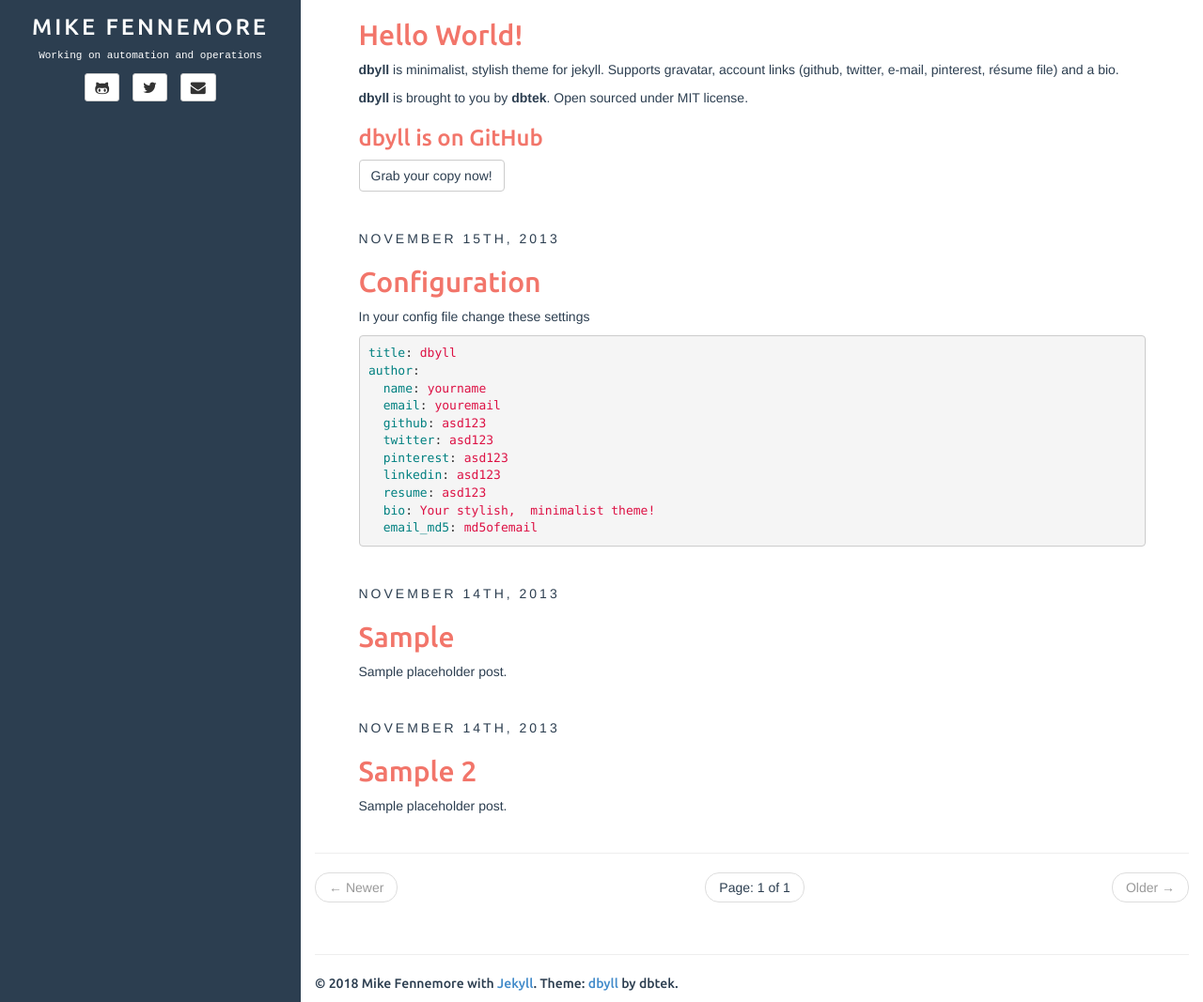
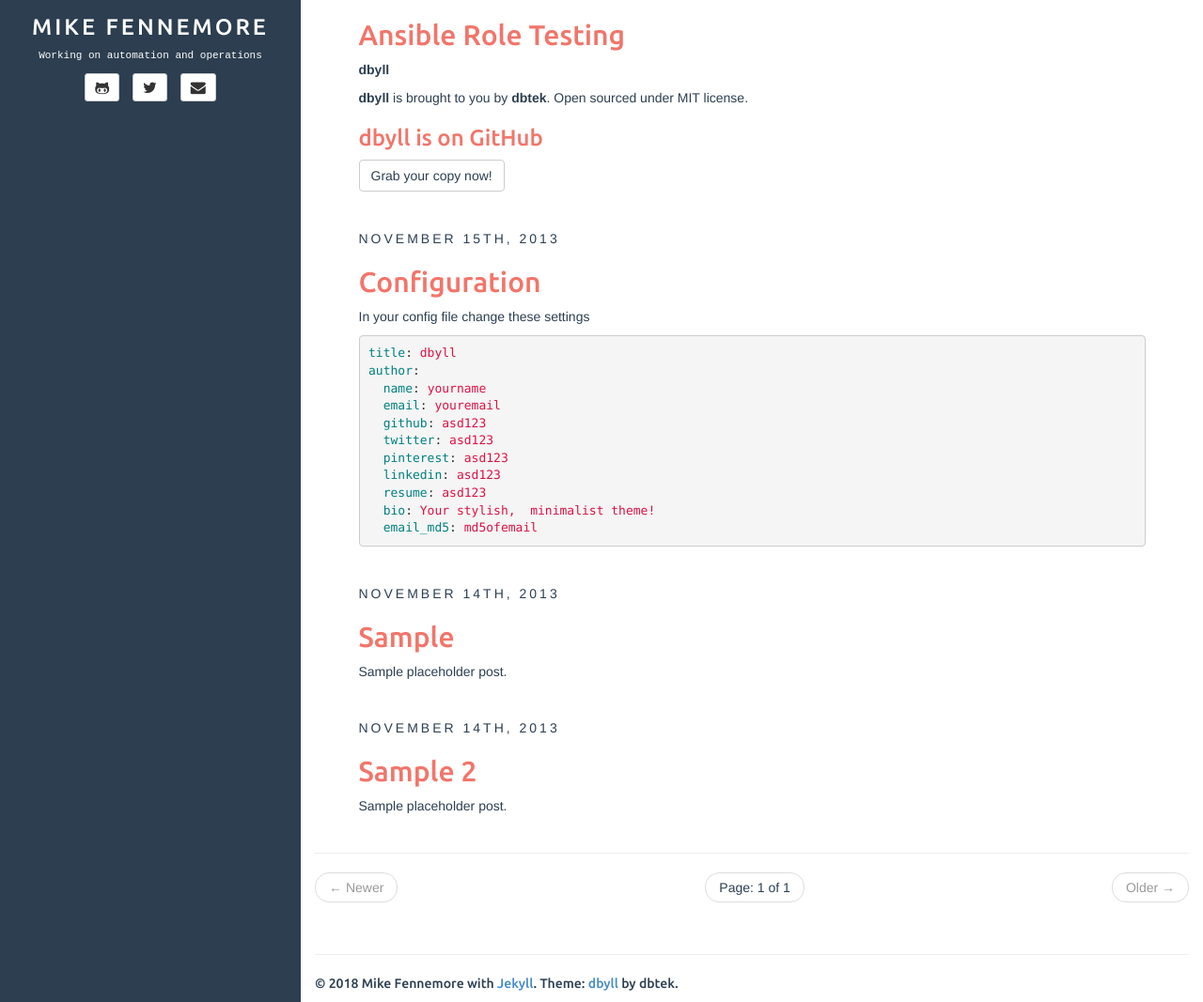
Before and after one commit to mikef-nl/mikef-nl.github.io, a Jekyll site: the page built from index.html, in a window 1280 px wide and 1349 px high, cut to the strip 282-1349 px from the top of the window. Shown: the whole strip at 94% size. Built offline with Jekyll 4.4.1, drawn with Linux system fonts in a browser that asks for light colours; the list of posts is cut into pages by our own code.

Commit message:
Change post

```diff
--- a/_posts/2013-11-15-hello-world.md
+++ b/_posts/2013-11-15-hello-world.md
@@ -1,13 +1,13 @@
 ---
 layout: post
-title: Hello World!
-categories: [general, setup, demo]
-tags: [demo, dbyll, dbtek, setup]
+title: Ansible Role Testing
+categories: [general, ansible]
+tags: [testing, ansible]
 fullview: true
 comments: true
 ---
 
-**dbyll** is minimalist, stylish theme for jekyll. Supports gravatar, account links (github, twitter, e-mail, pinterest, résume file) and a bio.
+**dbyll**
 
 **dbyll** is brought to you by **[dbtek](http://ismaildemirbilek.com)**. Open sourced under [MIT](http://opensource.org/licenses/MIT) license.
 
```
